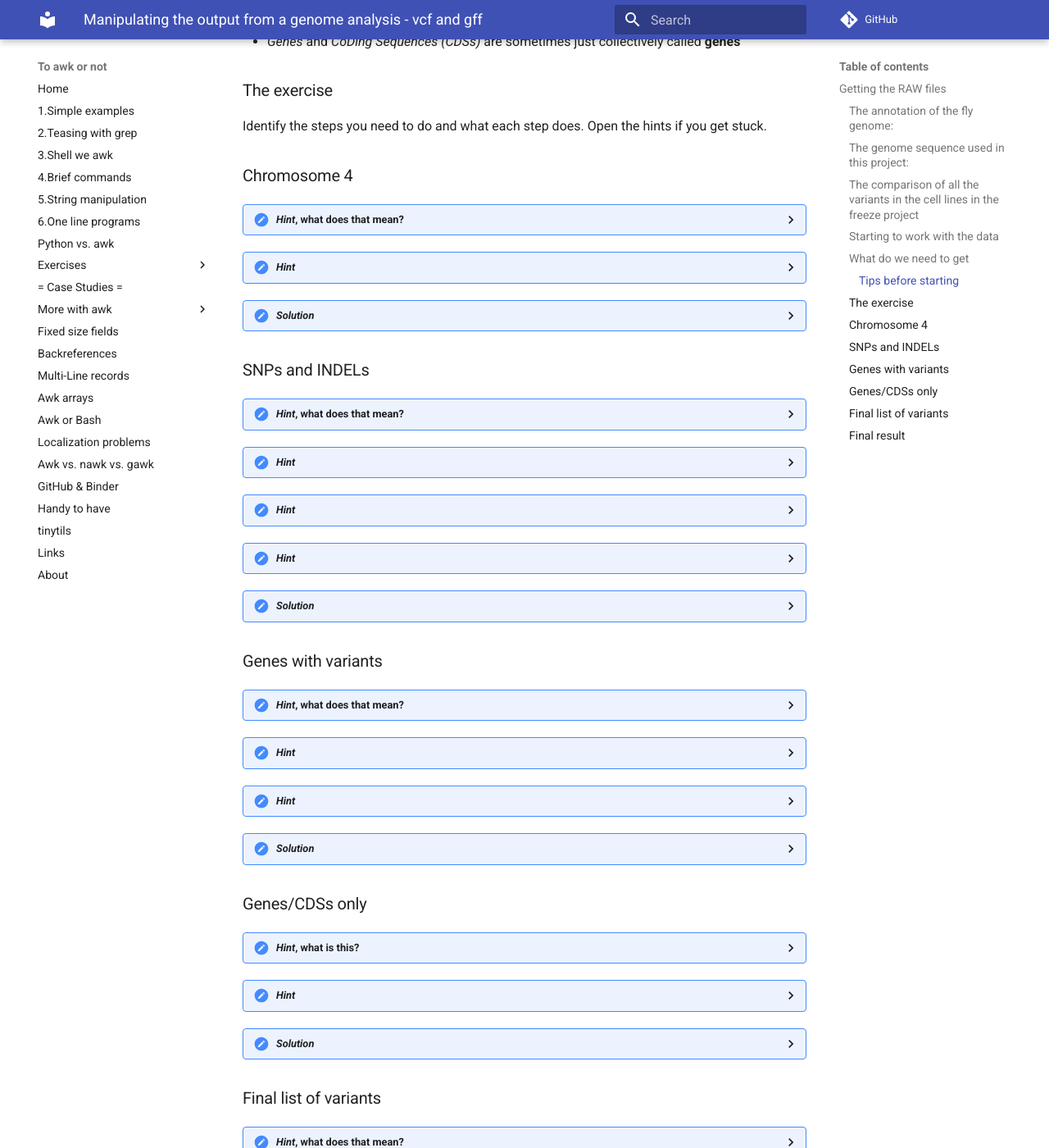
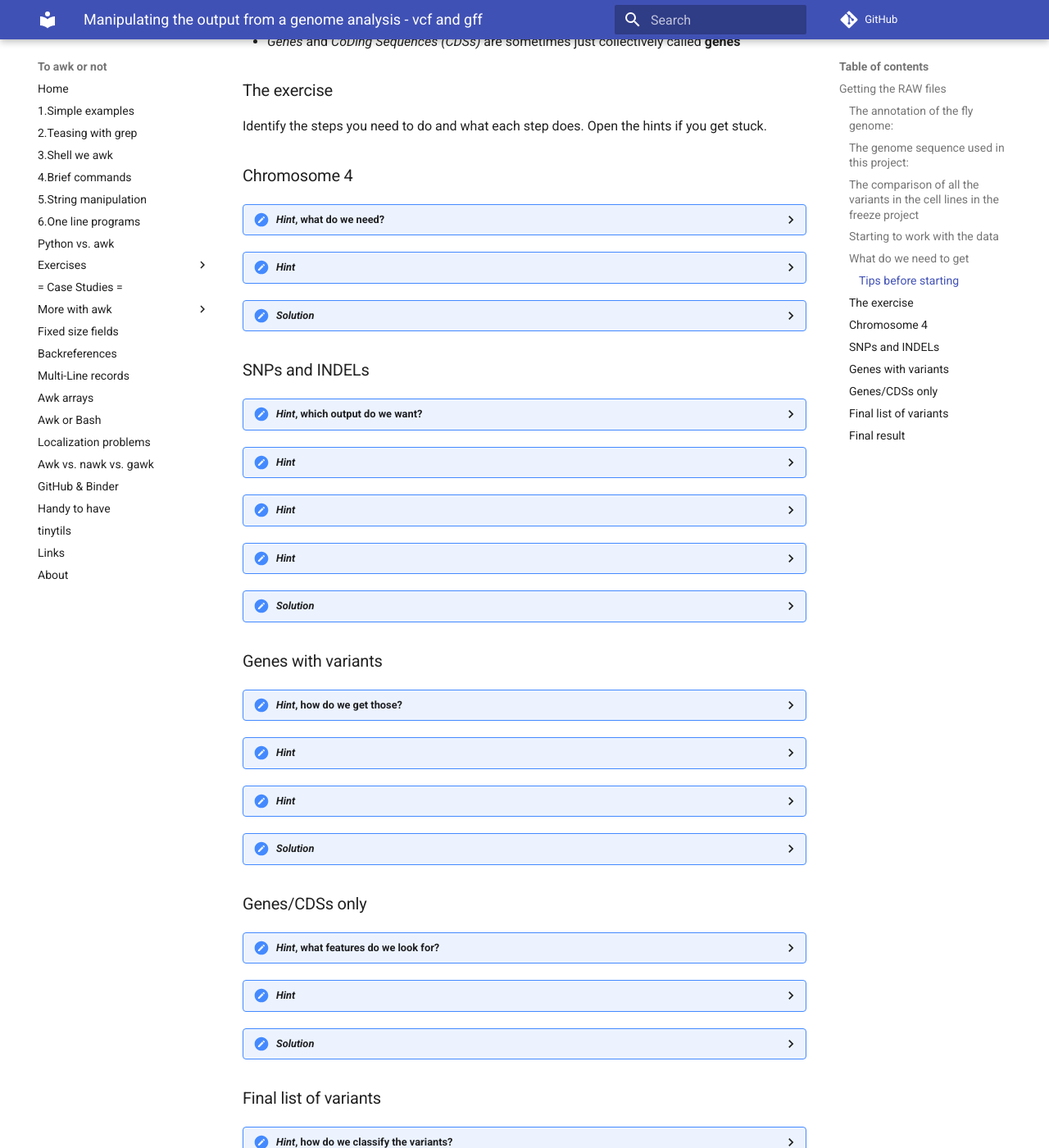
Before and after one commit to pmitev/to-awk-or-not, an MkDocs documentation site: the page built from docs/Case_studies/manipulating_vcf.md, in a window 1280 px wide and 1400 px high, scrolled down 1469 px. Shown: the whole window at 82% size. Built offline with MkDocs 1.6.1 and Material for MkDocs 9.7.7, drawn with Linux system fonts in a browser that asks for light colours; comment, search, counter and statistics services are not loaded.

Commit message:
Update manipulating_vcf.md

```diff
--- a/docs/Case_studies/manipulating_vcf.md
+++ b/docs/Case_studies/manipulating_vcf.md
@@ -37,7 +37,7 @@ Identify the steps you need to do and what each step does. Open the hints if you
 
 
 ### Chromosome 4
-<details><summary><i>Hint</i>, what does that mean?</summary>
+<details><summary><i>Hint</i>, what do we need?</summary>
 <p>
 
 #### Extract chr4 from the vcf and the gff and make new files
@@ -65,7 +65,7 @@ Identify the steps you need to do and what each step does. Open the hints if you
 
 
 ### SNPs and INDELs
-<details><summary><i>Hint</i>, what does that mean?</summary>
+<details><summary><i>Hint</i>, which output do we want?</summary>
 <p>
 
 #### Get distribution of variants and list them in two separate files. For a bonus plot of the lengths of the INDELS, get the length of all INDELS into a third file
@@ -104,7 +104,7 @@ Identify the steps you need to do and what each step does. Open the hints if you
 
 
 ### Genes with variants
-<details><summary><i>Hint</i>, what does that mean?</summary>
+<details><summary><i>Hint</i>, how do we get those?</summary>
 <p>
 
 #### Compare back and separate the annotation into features that do and don’t have variants. For a bonus, also record the number of variants in each feature
@@ -135,10 +135,10 @@ Identify the steps you need to do and what each step does. Open the hints if you
 
 
 ### Genes/CDSs only
-<details><summary><i>Hint</i>, what is this?</summary>
+<details><summary><i>Hint</i>, what features do we look for?</summary>
 <p>
 
-#### Filter for genes and possibly CDSs before doing the analysis.
+#### Filter for genes and CDSs before doing the analysis.
 </p>
 </details>
 
@@ -159,7 +159,7 @@ Identify the steps you need to do and what each step does. Open the hints if you
 
 
 ### Final list of variants
-<details><summary><i>Hint</i>, what does that mean?</summary>
+<details><summary><i>Hint</i>, how do we classify the variants?</summary>
 <p>
 
 #### Repeat step 3 for the SNPs/INDELs themselves, to see which are actually located inside genes
```
